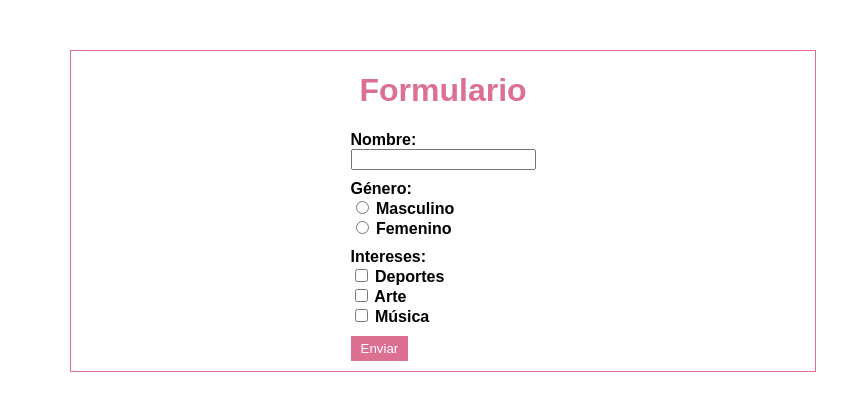
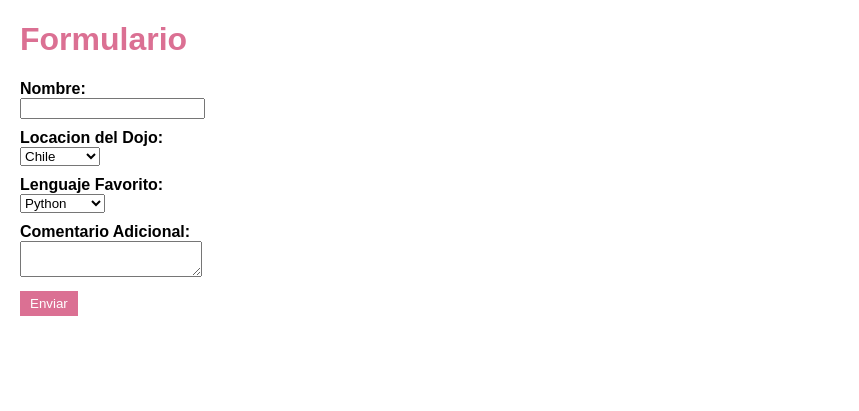
Before and after one commit to Pathyfernandez/Proyectos_flask, a Flask app: page / in a window 1280 px wide. Shown: the top 411 px of the page, without its empty margins (0-859 px from the left). Run offline with Flask 3, Linux system fonts and the light colour scheme.

Commit message:
encuesta doyo 2

```diff
--- a/Encuesta_Dojo/app.py
+++ b/Encuesta_Dojo/app.py
@@ -7,17 +7,19 @@ app.secret_key = 'mysecretkey'
 def index():
     if request.method == 'POST':
         session['name'] = request.form['name']
-        session['gender'] = request.form['gender']
-        session['interests'] = request.form.getlist('interests')
+        session['dojo_location'] = request.form['dojo_location']
+        session['favorite_language'] = request.form['favorite_language']
+        session['comment'] = request.form['comment']
         return redirect(url_for('result'))
     return render_template('index.html')
 
 @app.route('/result')
 def result():
     name = session.get('name')
-    gender = session.get('gender')
-    interests = session.get('interests')
-    return render_template('result.html', name=name, gender=gender, interests=interests)
+    country = session.get('dojo_location')
+    favorite_language = session.get('favorite_language')
+    comment = session.get('comment')
+    return render_template('result.html', name=name, dojo_location=country, favorite_language=favorite_language, comment=comment)
 
 if __name__ == '__main__':
     app.run(debug=True)
--- a/Encuesta_Dojo/templates/index.html
+++ b/Encuesta_Dojo/templates/index.html
@@ -3,10 +3,8 @@
 <head>
     <title>Formulario</title>
     <link rel="stylesheet" href="{{ url_for('static', filename='styles.css') }}">
-
 </head>
 <body>
-    <div class="container">
     <h1>Formulario</h1>
     <form method="POST" action="/">
         <div class="form-group">
@@ -14,21 +12,29 @@
             <input type="text" id="name" name="name" required>
         </div>
         <div class="form-group">
-            <label>Género:</label>
-            <label><input type="radio" name="gender" value="masculino"> Masculino</label>
-            <label><input type="radio" name="gender" value="femenino"> Femenino</label>
+            <label>Locacion del Dojo:</label>
+            <select name="dojo_location">
+                <option value="Chile">Chile</option>
+                <option value="Argentina">Argentina</option>
+                <option value="México">México</option>
+            </select>
         </div>
         <div class="form-group">
-            <label>Intereses:</label>
-            <label><input type="checkbox" name="interests" value="deportes"> Deportes</label>
-            <label><input type="checkbox" name="interests" value="arte"> Arte</label>
-            <label><input type="checkbox" name="interests" value="música"> Música</label>
+            <label>Lenguaje Favorito:</label>
+            <select name="favorite_language">
+                <option value="Python">Python</option>
+                <option value="JavaScript">JavaScript</option>
+                <option value="HTML">HTML</option>
+                <option value="CSS">CSS</option>
+            </select>
+        </div>
+        <div class="form-group">
+            <label>Comentario Adicional:</label>
+            <textarea name="comment"></textarea>
         </div>
         <div class="form-group">
             <button type="submit">Enviar</button>
         </div>
     </form>
-
-</div>
 </body>
 </html>
```
Also changed, not shown: Encuesta_Dojo/templates/result.html (+4 -3 lines).
